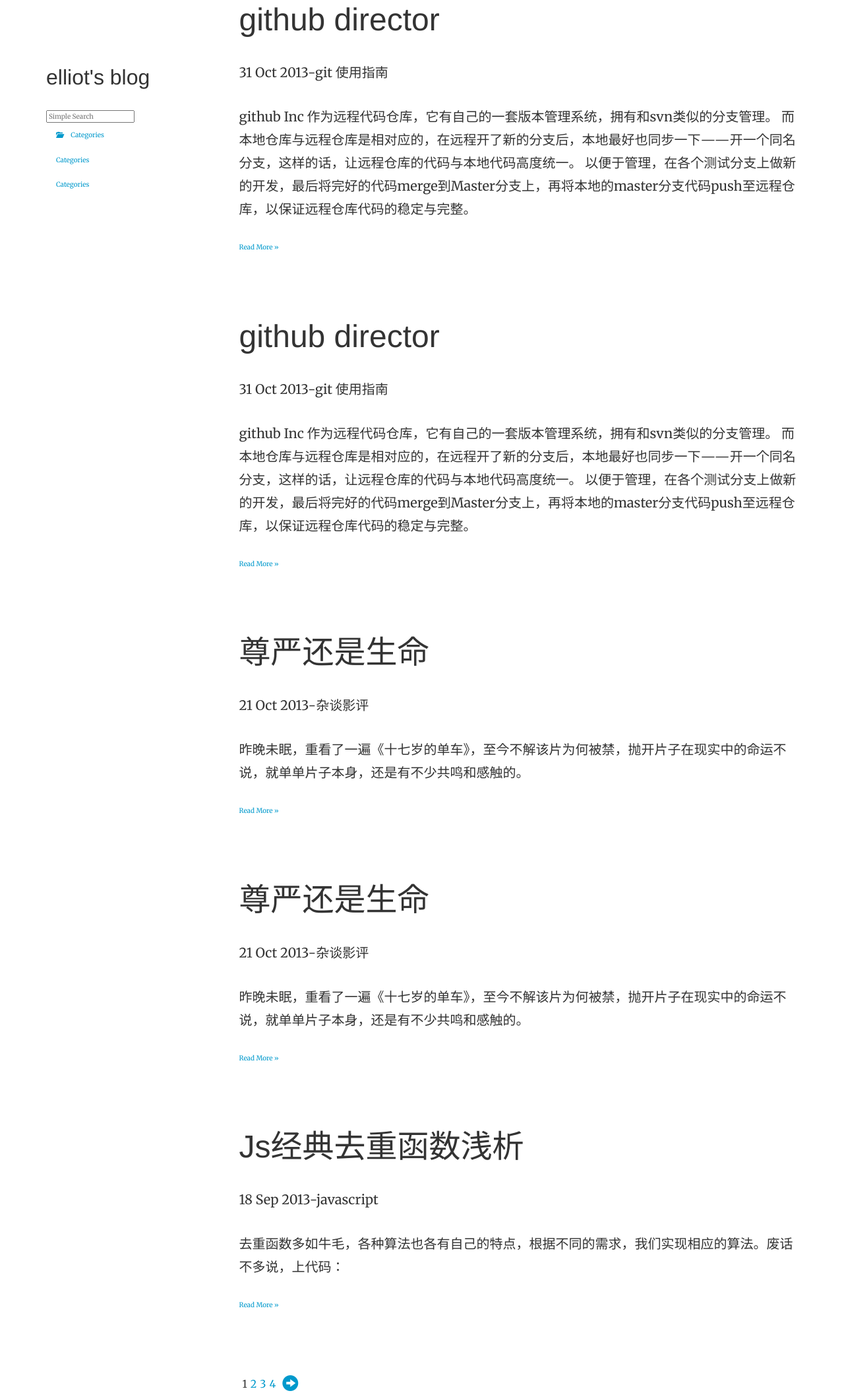
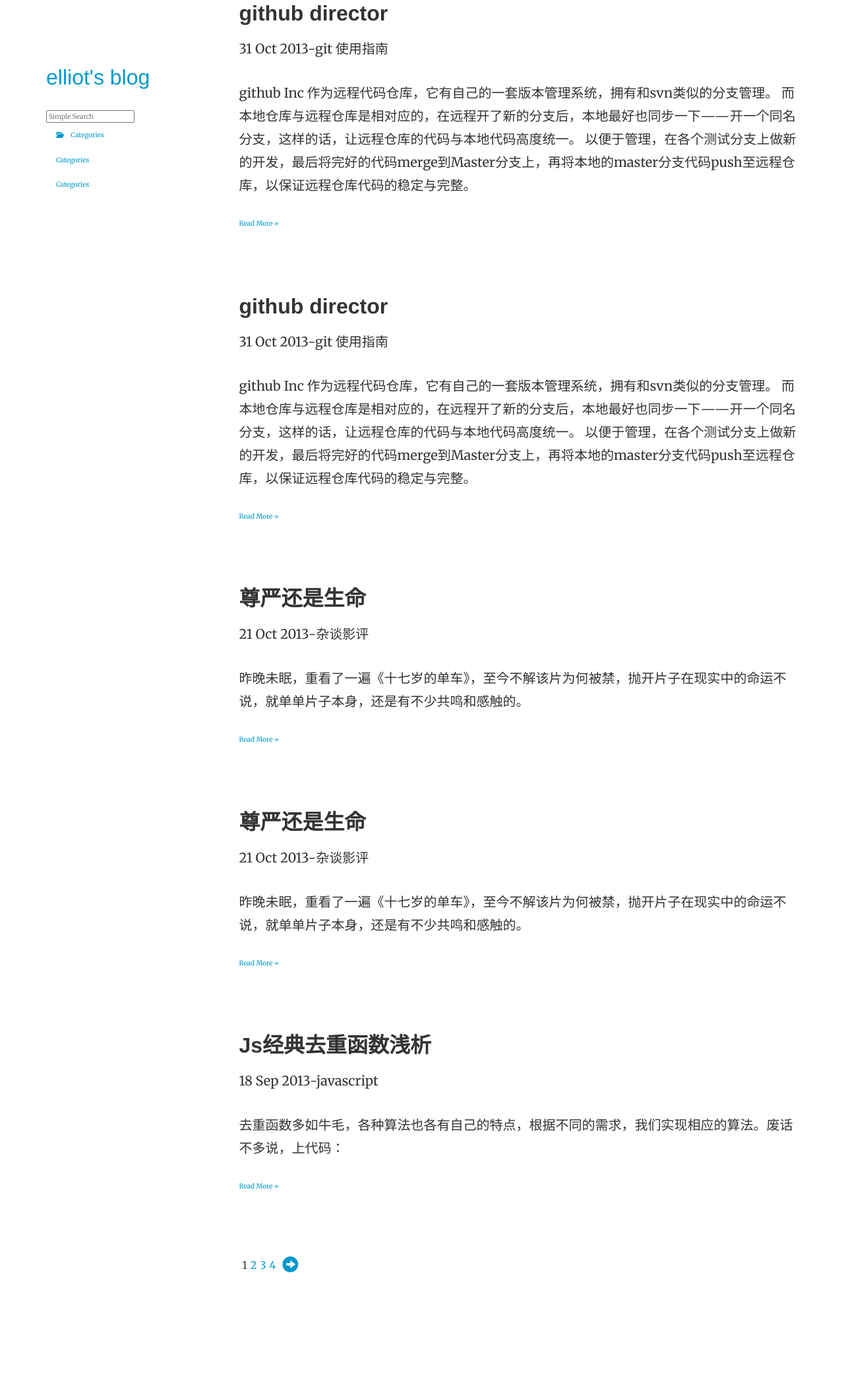
Before and after one commit to huxiangtao/huxiangtao.github.io, a Jekyll site: the page built from index.html, in a window 1280 px wide. Shown: the whole page at 66% size. Built offline with Jekyll 4.4.1, drawn with Linux system fonts in a browser that asks for light colours; Markdown is read by kramdown in place of the engine named in the settings; the list of posts is cut into pages by our own code; after the commit the page ends 1931 px from its top, so only the background shows below that.

Commit message:
adjust css

```diff
--- a/_layouts/page.html
+++ b/_layouts/page.html
@@ -4,7 +4,7 @@
     <div class="col-md-9" role="main">
         <article class="post">
             <header class="post-hd">
-                <h1>{{ page.title }}</h1>
+                <h2>{{ page.title }}</h2>
             </header>
             <div class="post-bd {{ page.title }}">
                 {{ content }}
--- a/_layouts/post.html
+++ b/_layouts/post.html
@@ -1,7 +1,7 @@
 {% include _head.html %}
 <main>
 <article class="post">
-  <h1 class="post-title"><a href="{{ site.url }}{{ page.url }}" title="{{ page.title }}">{{ page.title }}</a></h1>
+  <h2 class="post-title"><a href="{{ site.url }}{{ page.url }}" title="{{ page.title }}">{{ page.title }}</a></h2>
   {{ content }}
   <p class="small gray"><time datetime="{{ page.date | date: "%Y-%m-%d"}}">{{ page.date | date_to_long_string }}</time></p>
 </article>
--- a/css/style.css
+++ b/css/style.css
@@ -33,7 +33,7 @@ small, .small { font-size: 16px; }
 
 a { color: #09c; text-decoration: none; }
 a:hover { color: #069; }
-h1 a { color: #333;}
+h2 a { color: #333;font-weight:bold;}
 
 .wrap {
   width: 90%;
--- a/index.html
+++ b/index.html
@@ -4,7 +4,7 @@ layout: default
 
 {% for post in paginator.posts %}
 <article class="post">
-    <h1 class=""><a href="{{ site.url }}{{ post.url }}" title="{{ post.title }}">{{ post.title }}</a></h1>
+    <h2><a href="{{ site.url }}{{ post.url }}" title="{{ post.title }}">{{ post.title }}</a></h2>
     <p>{{ post.date | date_to_string }}<span class="pipe">-</span>{{ post.category }}</p>
     {{ post.excerpt }}
     <a href="{{ site.url }}{{ post.url }}" title="{{ post.title }}">Read More &raquo;</a>
```
